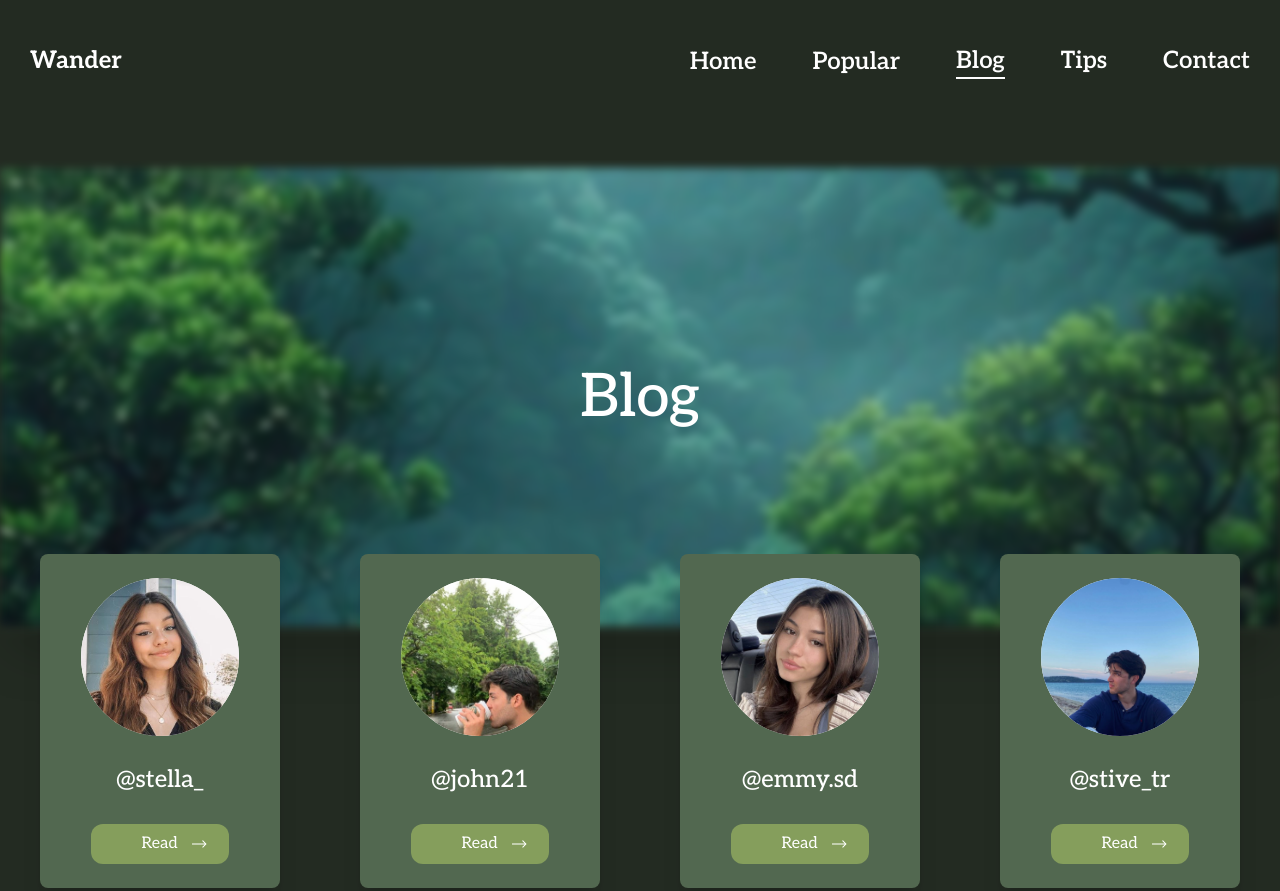
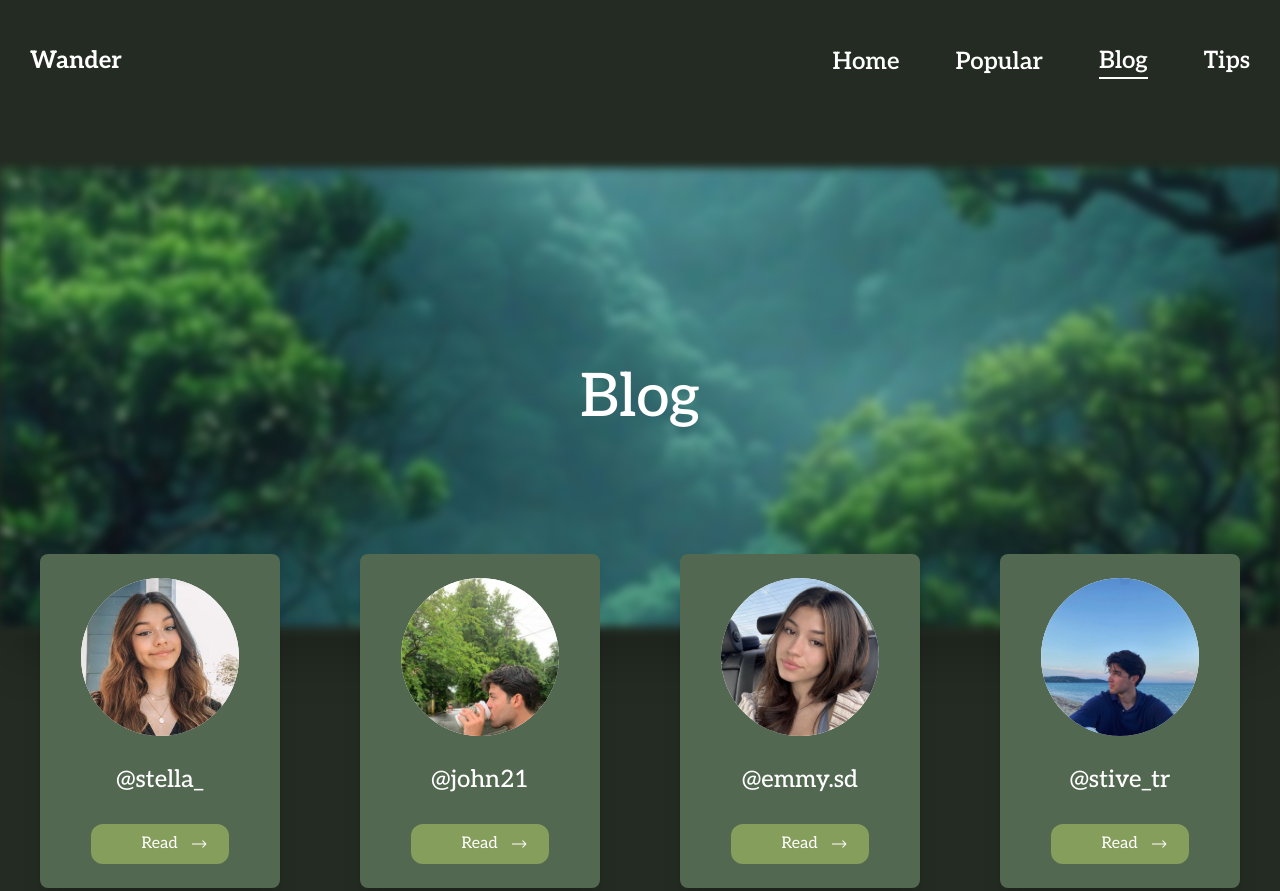
Before and after one commit to georgs1xth/Ag-Apec, a website: page public/blog.html in a window 1280 px wide. Shown: the top 891 px of the page. Drawn offline with nearby package versions, Linux system fonts and the light colour scheme.

Commit message:
got rid of contact in navbar

```diff
--- a/public/blog.html
+++ b/public/blog.html
@@ -42,11 +42,6 @@
                 <a href="./tips.html">
                     <p class="aleo-600 text-2xl text-white">
                         Tips
-                    </p>
-                </a>
-                <a href="">
-                    <p class="aleo-600 text-2xl text-white">
-                        Contact
                     </p>
                 </a>
             </nav>
```
Also changed, not shown: public/index.html (+2 -7 lines), public/popular.html (+0 -5 lines), public/tips.html (+0 -5 lines).
